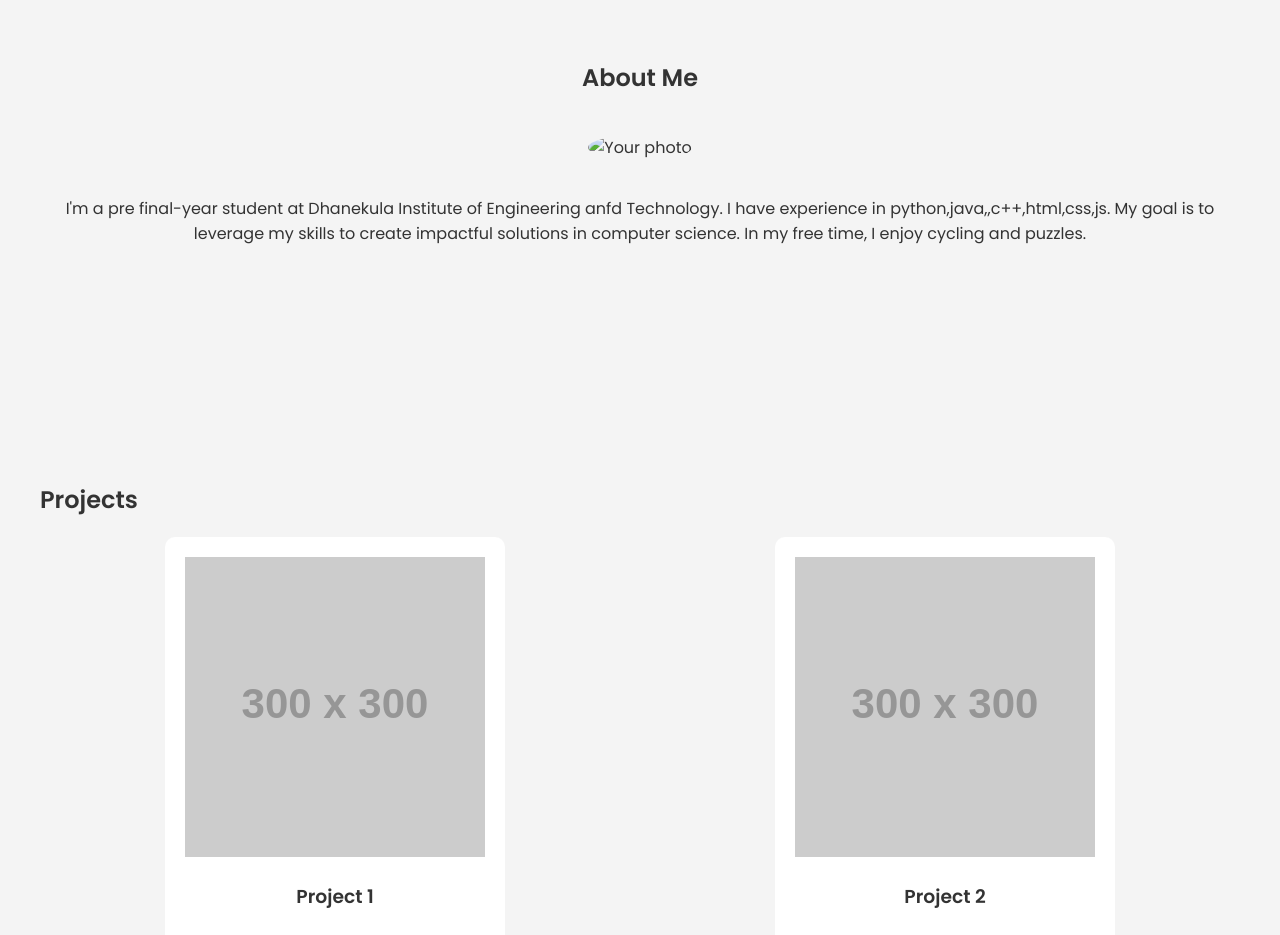
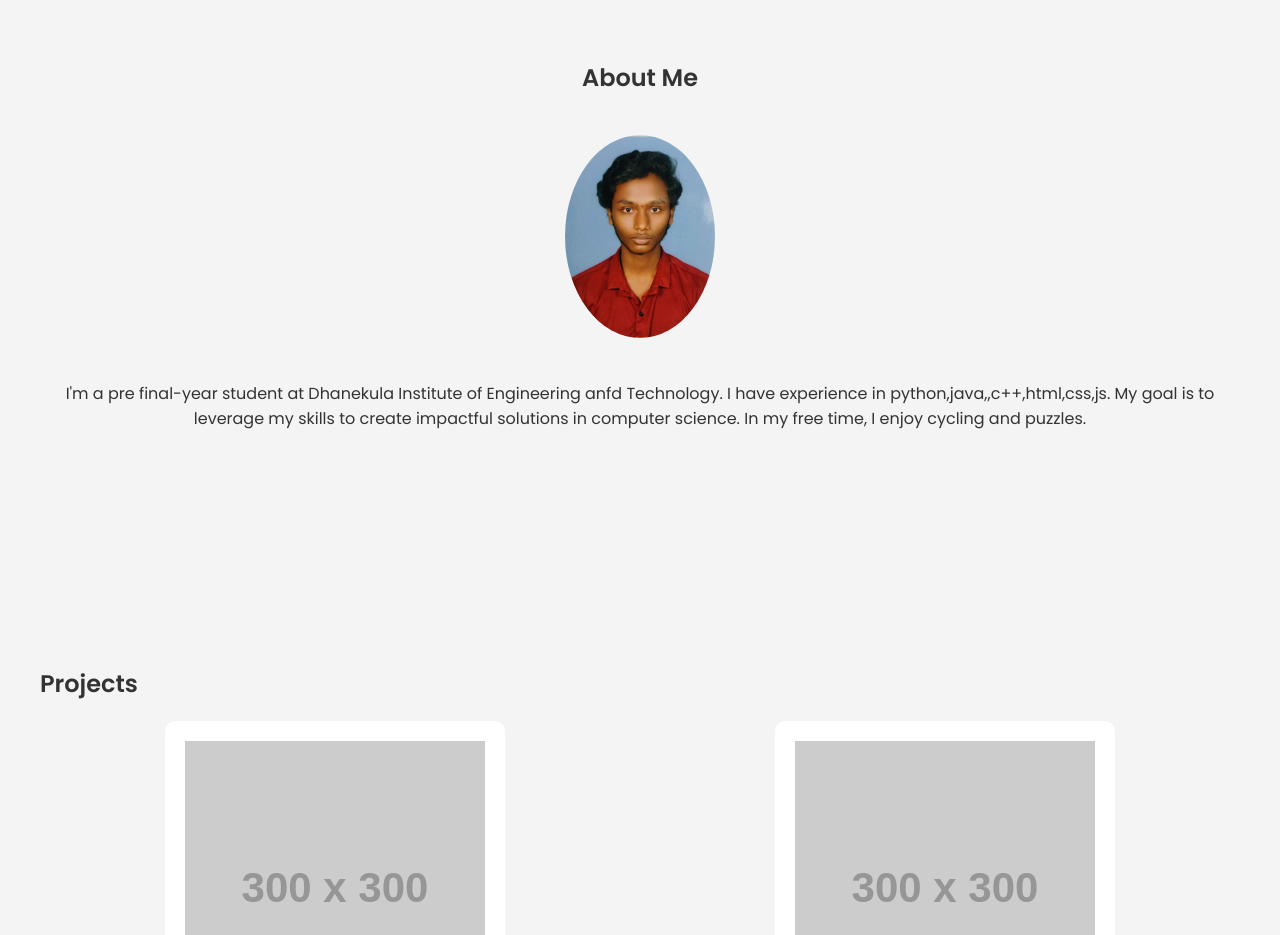
Before and after one commit to kcdk13579/resume, a plain HTML site: page index.html in a window 1280 px wide. Shown: the part 860-1795 px from the top of the page. Drawn offline with Linux system fonts and the light colour scheme; placeholder pictures from the web are drawn by us.

Commit message:
Update index.html

```diff
--- a/index.html
+++ b/index.html
@@ -38,7 +38,7 @@
         <!-- About Section -->
         <section id="about" class="about-section container">
             <h2>About Me</h2>
-            <img src="ur image" alt="Your photo" class="profile-pic">
+            <img src="kcdkpic.jpg" alt="Your photo" class="profile-pic">
             <p>
                 I'm a pre final-year student at Dhanekula Institute of Engineering anfd Technology.
                 I have experience in python,java,,c++,html,css,js. My goal is to leverage my skills to create
```
